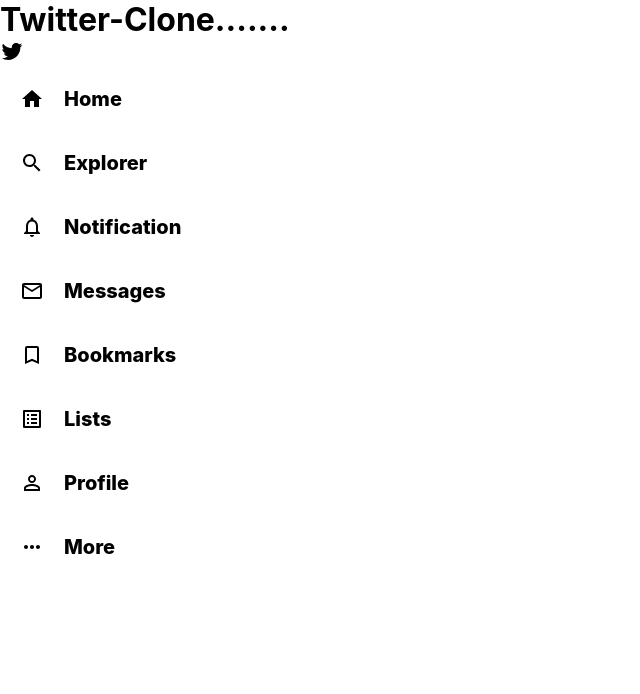
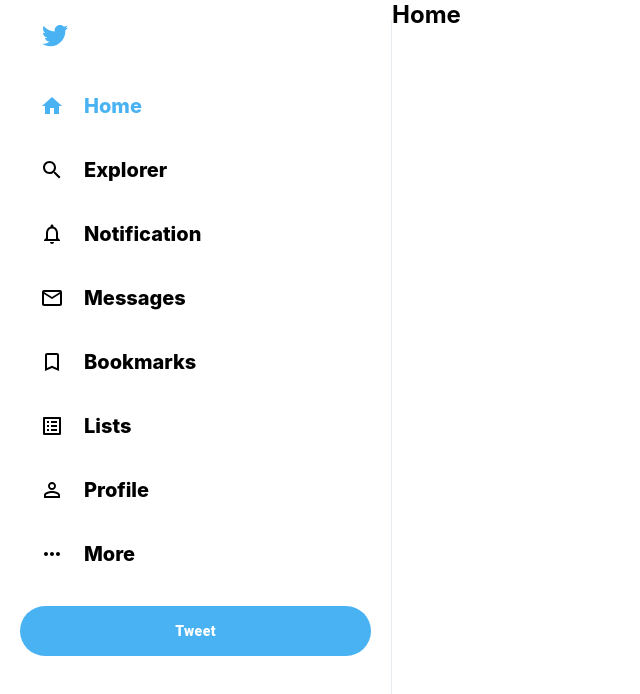
Before and after one commit to innovationcode/twitter-clone, a React (Create React App) app in the folder twitter/: page / in a window 1280 px wide. Shown: the top 694 px of the page, without its empty margins (0-640 px from the left). Built offline with nearby package versions, Linux system fonts and the light colour scheme.

Commit message:
Sidebar component style

```diff
--- a/twitter/src/App.css
+++ b/twitter/src/App.css
@@ -1,4 +1,12 @@
 body {
-    --twitter-color: #50b7f5;
+    --twitter-color: #49b2f3;
     --twitter-background: #e6ecf0;
 }
+
+.app{
+    display: flex;
+    height: 100vh;
+    max-width: 1300px;
+    margin-left: auto;
+    margin-right: auto;
+}
--- a/twitter/src/App.js
+++ b/twitter/src/App.js
@@ -1,14 +1,16 @@
 import React from 'react';
 import Sidebar from './Components/sidebar/Sidebar.js';
+import Feed from './Components/feed/Feed.js';
 import './App.css';
 
 function App() {
   return (
     <div className="app">
-      <h1>Twitter-Clone.......</h1>
       {/* Sidebar */}
       <Sidebar />
       {/* Feed */}
+
+      <Feed />
       {/* Widgets */}
     </div>
   );
--- /dev/null
+++ b/twitter/src/Components/feed/Feed.css
@@ -0,0 +1,4 @@
+.feed {
+    flex: 0.4;
+
+}
--- /dev/null
+++ b/twitter/src/Components/feed/Feed.js
@@ -0,0 +1,20 @@
+import React from 'react'
+import './Feed.css';
+
+const Feed = () => {
+    return (
+        <div>
+            {/* Header */}
+            <div className = 'feed'>
+                <h2>Home</h2>
+            </div>
+
+            {/* TweetBox */}
+
+            {/* Post */}
+            {/* Post */}
+        </div>
+    )
+}
+
+export default Feed;
--- a/twitter/src/Components/sidebar/Sidebar.css
+++ b/twitter/src/Components/sidebar/Sidebar.css
@@ -0,0 +1,26 @@
+.sidebar__tweet {
+    background-color: var(--twitter-color) !important;
+    border: none !important;
+    color: white !important;
+    font-weight: 900 !important;
+    text-transform: inherit !important;
+    border-radius: 30px !important;
+    height: 50px !important;
+    margin-top: 20px !important;
+}
+
+.twitterIcon{
+    color : var(--twitter-color);
+    font-size: 30px !important;
+    margin-left: 20px;
+    margin-bottom: 20px;
+}
+
+.sidebar {
+    border-right: 1px solid var(--twitter-background);
+    flex: 0.3;
+    /* min-width: 250px; */
+    margin-top: 20px;
+    padding-left: 20px;
+    padding-right: 20px;
+  }
--- a/twitter/src/Components/sidebar/Sidebar.js
+++ b/twitter/src/Components/sidebar/Sidebar.js
@@ -11,15 +11,17 @@
 import ListAltIcon from "@material-ui/icons/ListAlt";
 import PermIdentityIcon from "@material-ui/icons/PermIdentity";
 import MoreHorizIcon from "@material-ui/icons/MoreHoriz";
+import { Button } from "@material-ui/core";
+
 
 const Sidebar = () => {
     return(
         <div className="sidebar">
             {/* Twitter icon */}
-            <TwitterIcon />
+            <TwitterIcon className = 'twitterIcon' />
 
             {/* Sidebar options */}
-            <SidebarOption Icon = {HomeIcon} text = 'Home'/>
+            <SidebarOption active Icon = {HomeIcon} text = 'Home'/>
             <SidebarOption Icon = {SearchIcon} text = 'Explorer'/>
             <SidebarOption Icon = {NotificationsNoneIcon} text = 'Notification' />
             <SidebarOption Icon = {MailOutlineIcon} text = "Messages" />
@@ -29,6 +31,7 @@
             <SidebarOption Icon = {MoreHorizIcon} text = "More" />
 
             {/* Button - Tweet */}
+            <Button variant="outlined" className = "sidebar__tweet" fullWidth>Tweet</Button>
         </div>
     )
 }
--- a/twitter/src/Components/sidebar/sidebarOption/SidebarOption.css
+++ b/twitter/src/Components/sidebar/sidebarOption/SidebarOption.css
@@ -8,6 +8,7 @@
     background-color: #e8f5fe;
     border-radius: 30px;
     color: var(--twitter-color);
+    transition: color 100ms ease-out;
 }
 
 .sidebarOption > .MuiSvgIcon-root {
@@ -19,3 +20,7 @@
     font-size: 20px;
     margin-right: 20px;
 }
+
+.sidebarOption--active{
+    color: var(--twitter-color);
+}
--- a/twitter/src/Components/sidebar/sidebarOption/SidebarOption.js
+++ b/twitter/src/Components/sidebar/sidebarOption/SidebarOption.js
@@ -1,9 +1,9 @@
 import React from 'react';
 import './SidebarOption.css';
 
-const SidebarOption = ({ text, Icon }) => {
+const SidebarOption = ({ active, text, Icon }) => {
     return (
-        <div className = 'sidebarOption'>
+        <div className = {`sidebarOption ${active && 'sidebarOption--active'}`}>
             <Icon />
             <h2>{text}</h2>
         </div>
```
